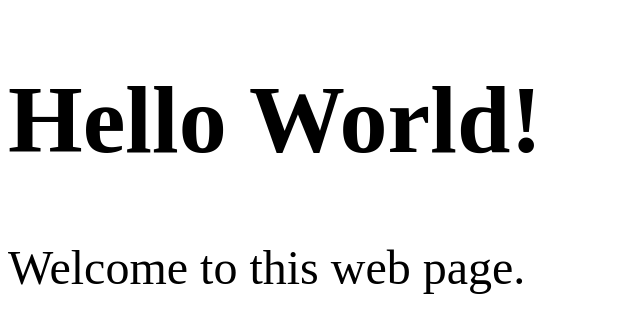
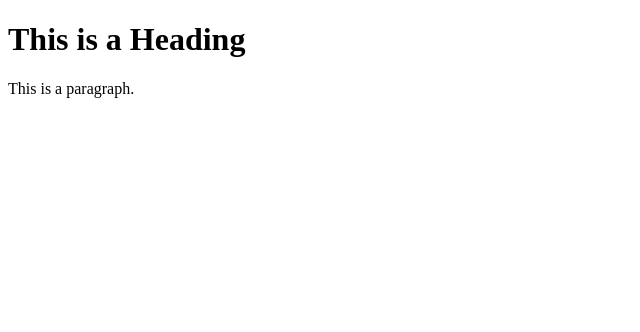
Before and after one commit to heyitszinia/heyitszinia.github.io, a plain HTML site: page index.html in a window 1280 px wide. Shown: the whole page, without its empty margins (0-640 px from the left). Drawn offline with Linux system fonts and the light colour scheme.

Commit message:
Update index.html

```diff
--- a/index.html
+++ b/index.html
@@ -1,16 +1,12 @@
 <!DOCTYPE html>
 <html>
-  <head>
-  <style>
-    body {
-      font-family: 'Tangerine' , serif;
-      font-size: 48px;
-    }
-   </style>
-   </head>
-   <body>
-<h1>Hello World!</h1>
-<p>Welcome to this web page.</p>
+<head>
+<title>Page Title</title>
+</head>
+<body>
+
+<h1>This is a Heading</h1>
+<p>This is a paragraph.</p>
 
 </body>
 </html>
```
